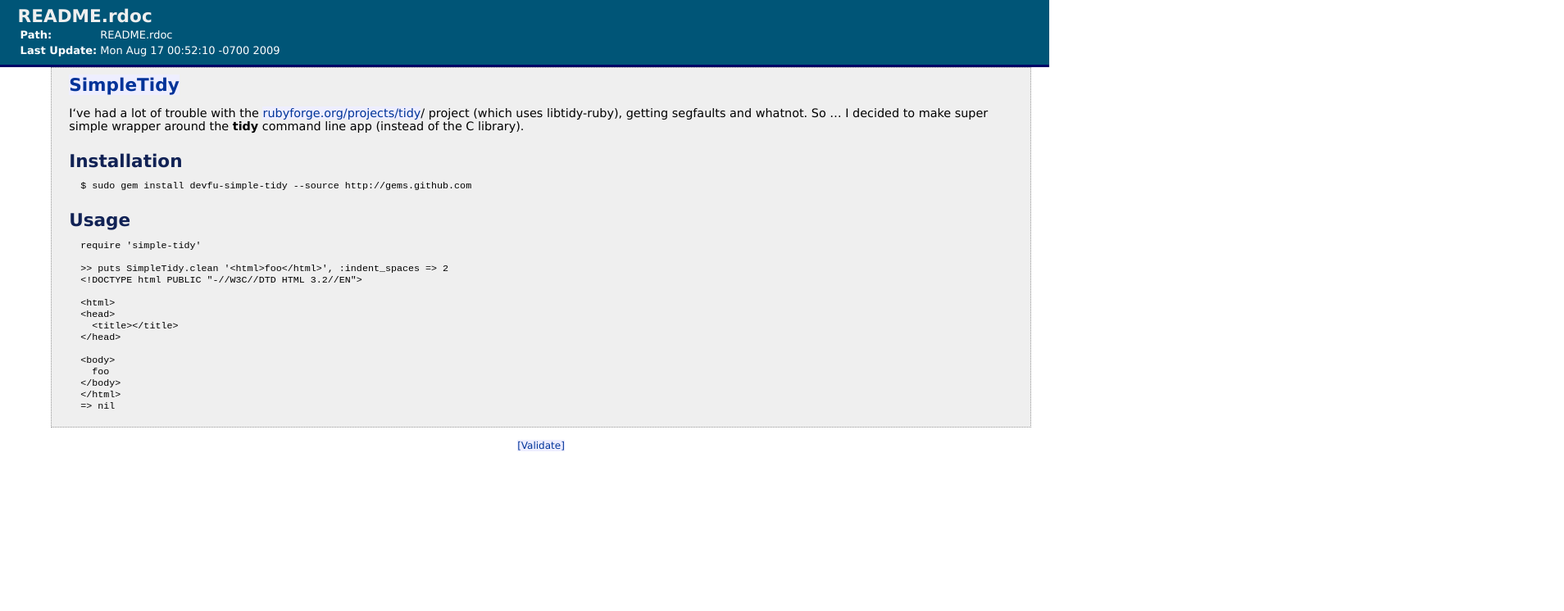
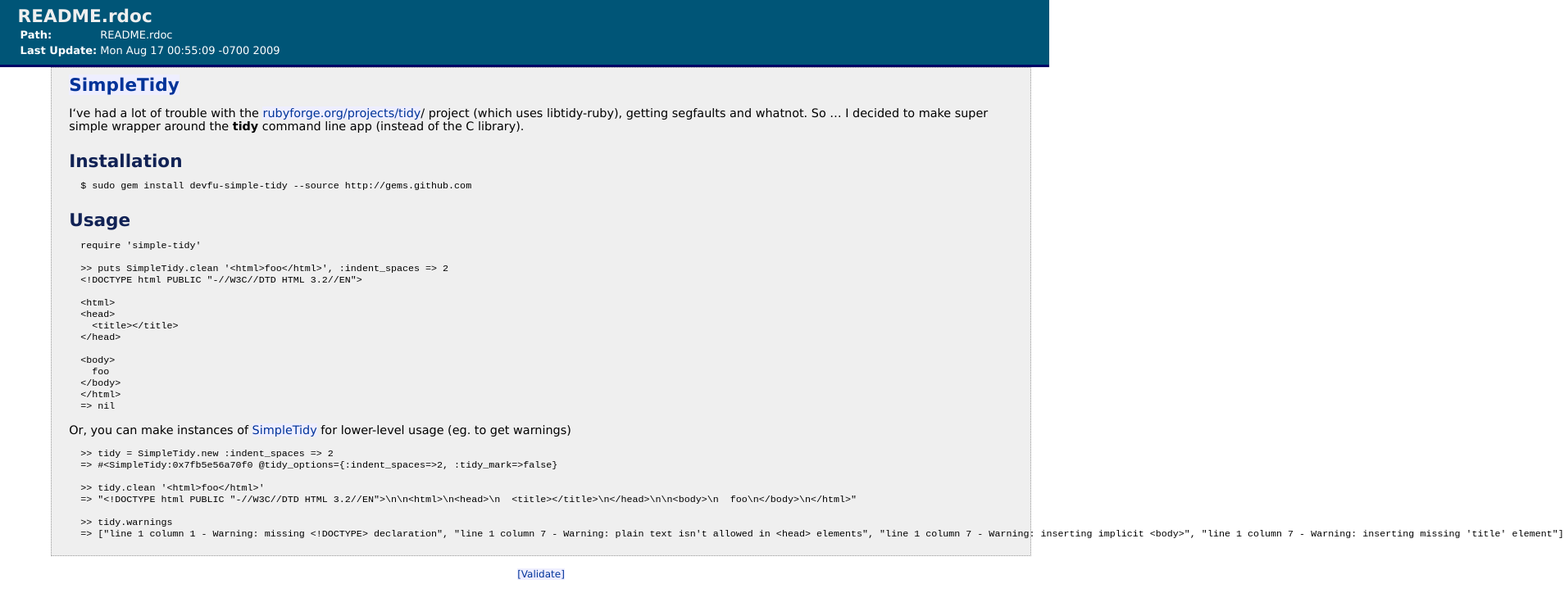
Before and after one commit to Myxomopka/simple-tidy, a plain HTML site: page files/README_rdoc.html in a window 1280 px wide. Shown: the whole page at 82% size, 1908 px wide, since content can reach past the window. Drawn offline with Linux system fonts and the light colour scheme.

Commit message:
regenerated RDoc

```diff
--- a/files/README_rdoc.html
+++ b/files/README_rdoc.html
@@ -56,7 +56,7 @@
     </tr>
     <tr class="top-aligned-row">
       <td><strong>Last Update:</strong></td>
-      <td>Mon Aug 17 00:52:10 -0700 2009</td>
+      <td>Mon Aug 17 00:55:09 -0700 2009</td>
     </tr>
     </table>
   </div>
@@ -99,6 +99,21 @@
   &lt;/html&gt;
   =&gt; nil
 </pre>
+<p>
+Or, you can make instances of <a
+href="../classes/SimpleTidy.html">SimpleTidy</a> for lower-level usage (eg.
+to get warnings)
+</p>
+<pre>
+  &gt;&gt; tidy = SimpleTidy.new :indent_spaces =&gt; 2
+  =&gt; #&lt;SimpleTidy:0x7fb5e56a70f0 @tidy_options={:indent_spaces=&gt;2, :tidy_mark=&gt;false}
+
+  &gt;&gt; tidy.clean '&lt;html&gt;foo&lt;/html&gt;'
+  =&gt; &quot;&lt;!DOCTYPE html PUBLIC &quot;-//W3C//DTD HTML 3.2//EN&quot;&gt;\n\n&lt;html&gt;\n&lt;head&gt;\n  &lt;title&gt;&lt;/title&gt;\n&lt;/head&gt;\n\n&lt;body&gt;\n  foo\n&lt;/body&gt;\n&lt;/html&gt;&quot;
+
+  &gt;&gt; tidy.warnings
+  =&gt; [&quot;line 1 column 1 - Warning: missing &lt;!DOCTYPE&gt; declaration&quot;, &quot;line 1 column 7 - Warning: plain text isn't allowed in &lt;head&gt; elements&quot;, &quot;line 1 column 7 - Warning: inserting implicit &lt;body&gt;&quot;, &quot;line 1 column 7 - Warning: inserting missing 'title' element&quot;]
+</pre>
 
     </div>
 
```
Also changed, not shown: files/lib/simple-tidy_rb.html (+1 -1 lines), 1 other file.
